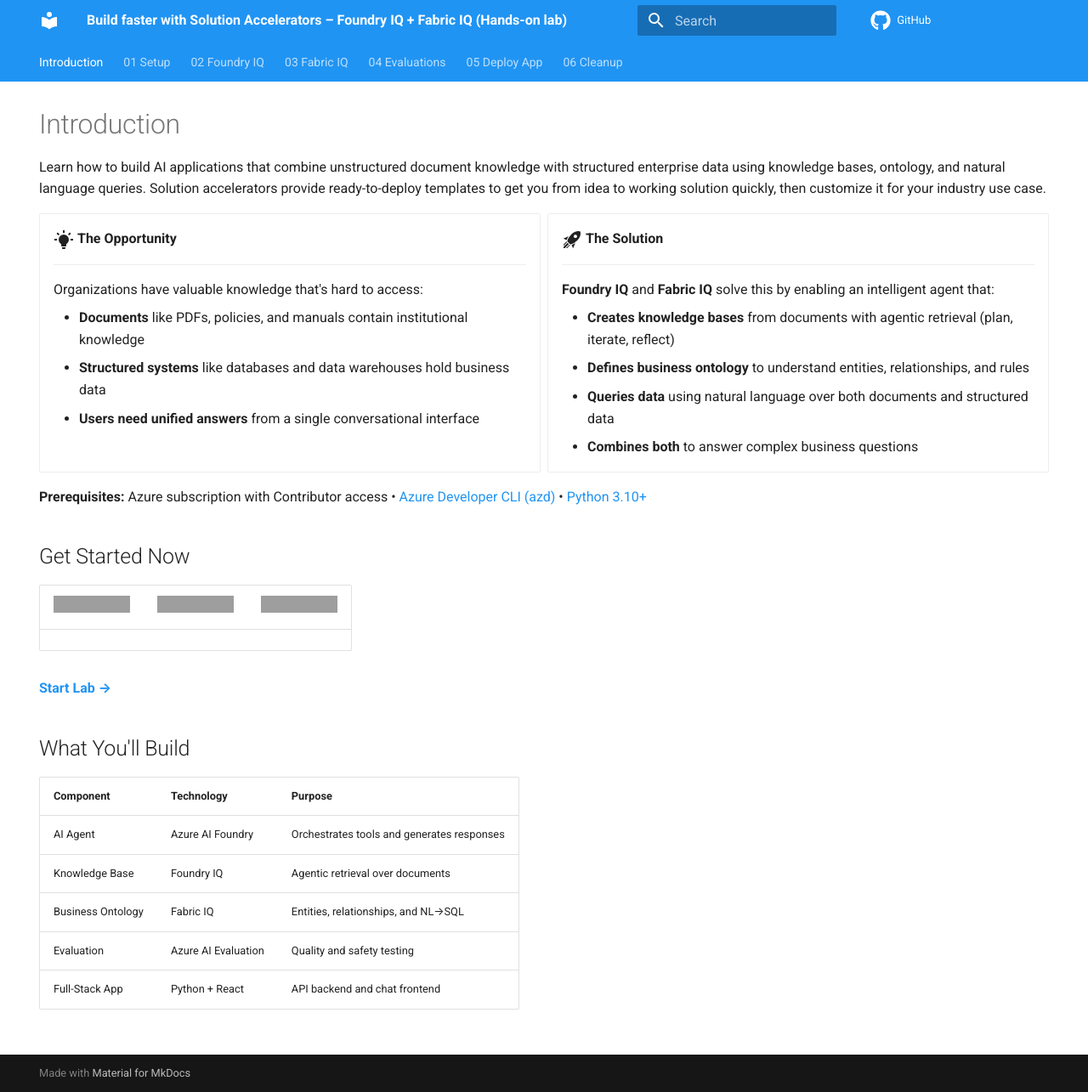
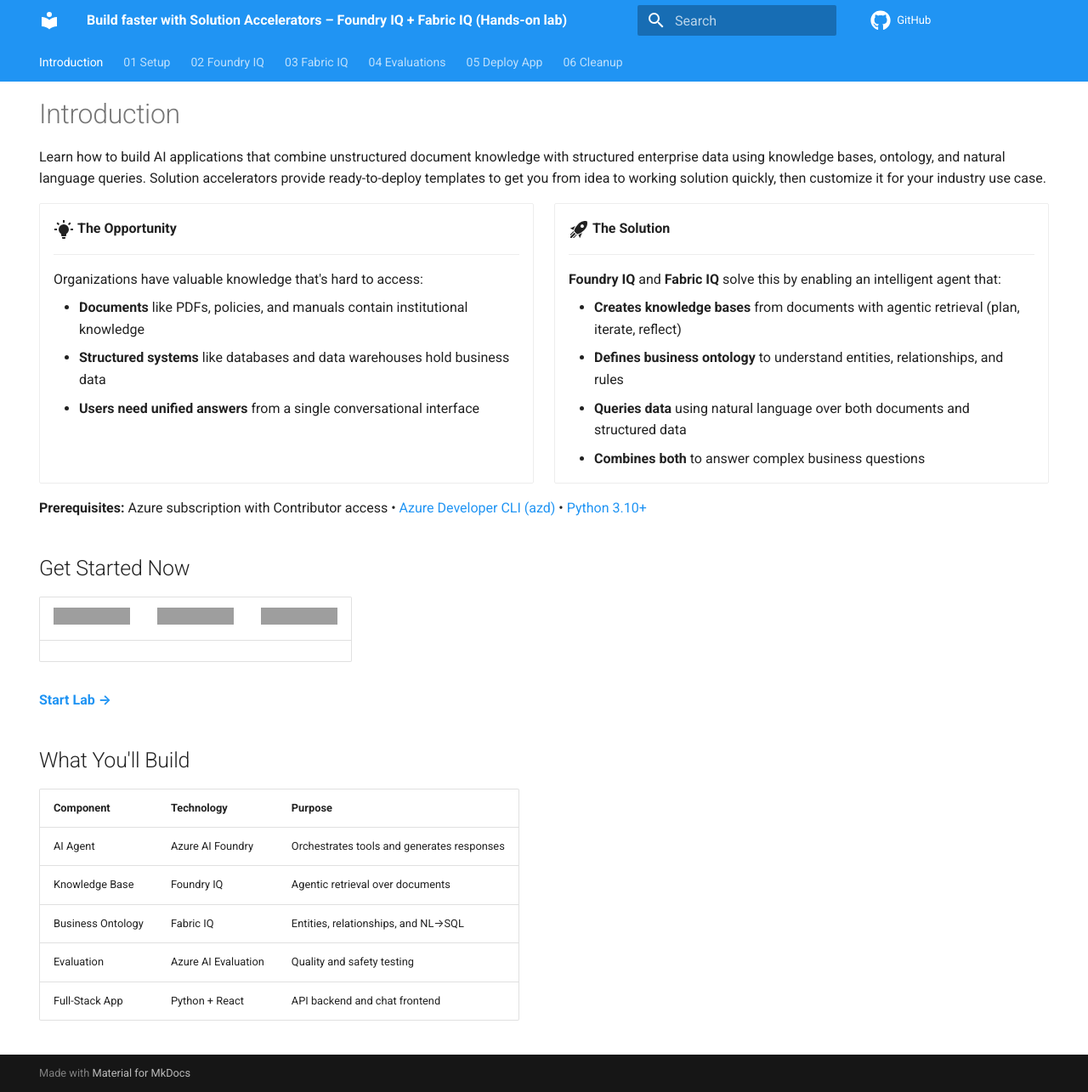
Before and after one commit to nchandhi/nc-iq-tc, an MkDocs documentation site: the page built from docs/docs/index.md, in a window 1280 px wide and 1285 px high. Shown: the whole window at 85% size. Built offline with MkDocs 1.6.1 and Material for MkDocs 9.7.7, drawn with Linux system fonts in a browser that asks for light colours; comment, search, counter and statistics services are not loaded; grey boxes are pictures that could not be loaded.

Commit message:
Reduce top spacing, add gap between grid cards

```diff
--- a/docs/docs/stylesheets/extra.css
+++ b/docs/docs/stylesheets/extra.css
@@ -4,17 +4,27 @@
 
 /* Reduce space after h1 */
 .md-content h1 {
-  margin-top: 0;
+  margin-top: 0 !important;
   margin-bottom: 0.3em;
 }
 
 /* Reduce top padding of main content */
 .md-main__inner {
-  margin-top: 0;
-  padding-top: 0.5rem;
+  margin-top: 0 !important;
+  padding-top: 0 !important;
+}
+
+.md-content {
+  padding-top: 0.5rem !important;
+}
+
+.md-content__inner {
+  margin-top: 0 !important;
+  padding-top: 0 !important;
 }
 
 /* Reduce space around grid cards */
 .grid.cards {
   margin-top: 0.5em;
+  gap: 1.5em;
 }
```
